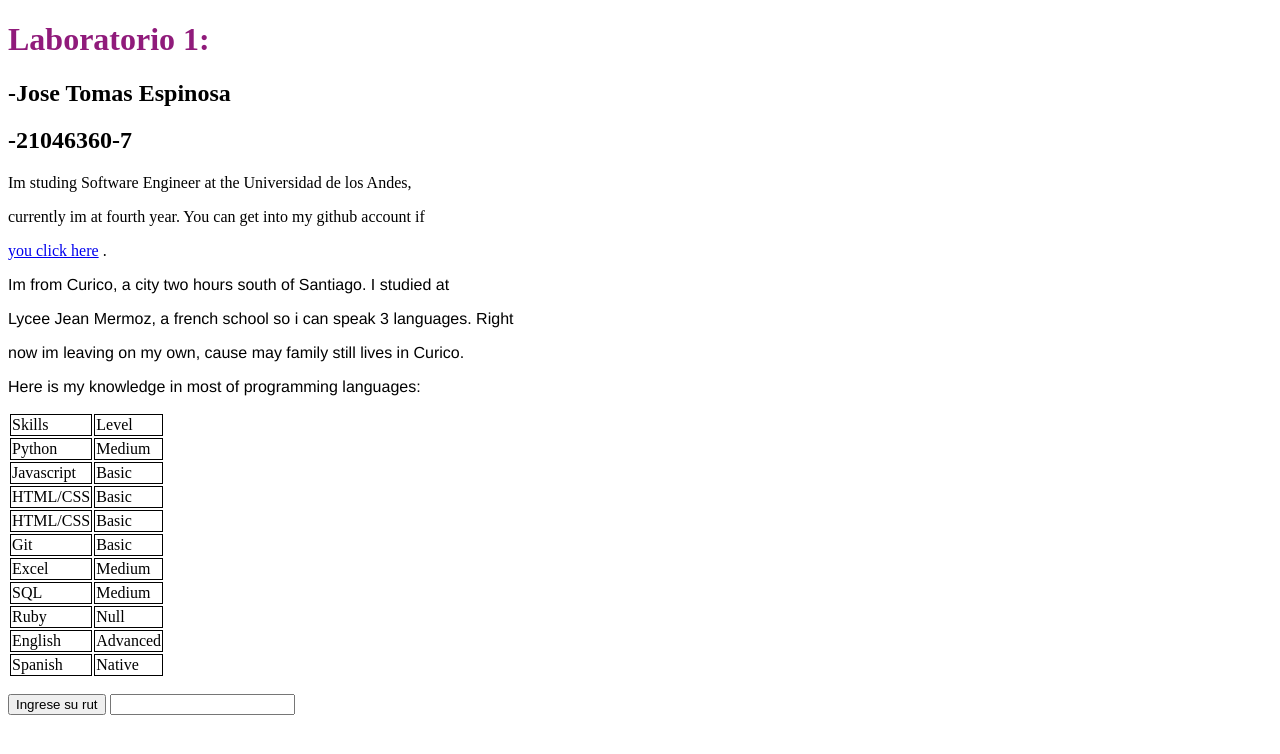
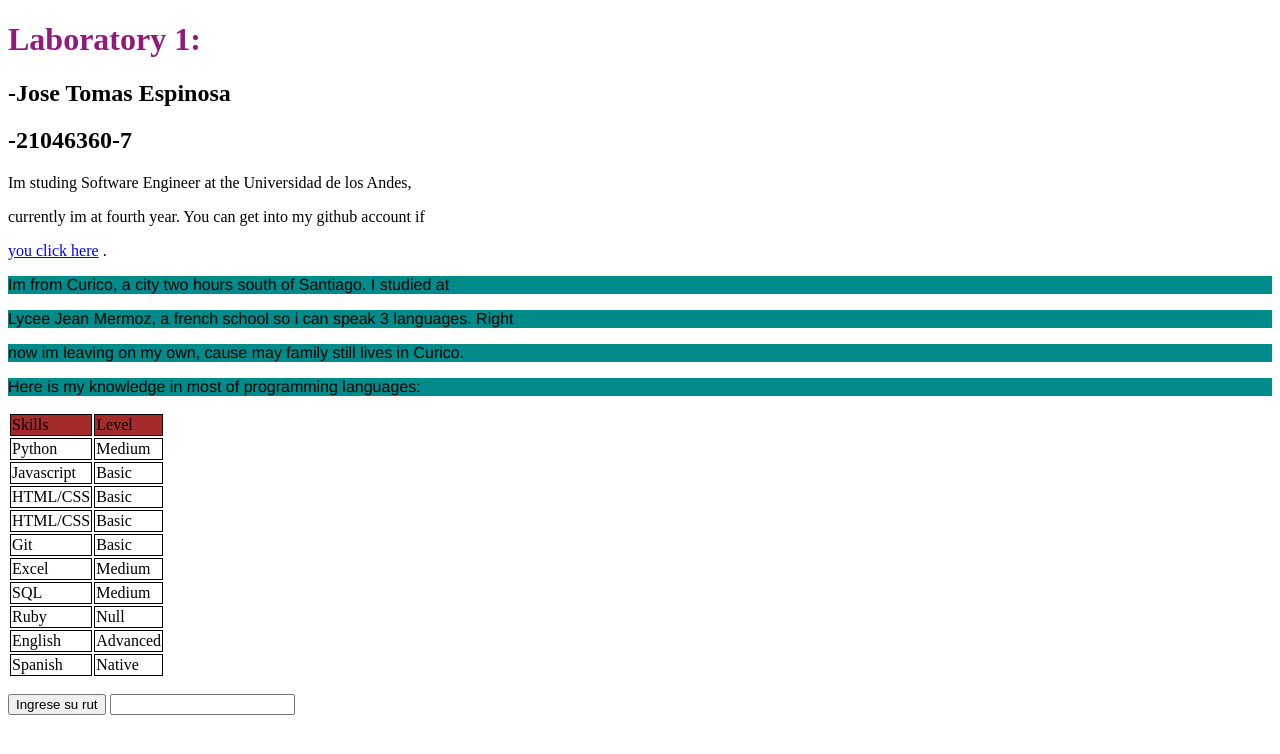
Before and after one commit to Josetoespinosa/Josetoespinosa.github.io, a plain HTML site: page index.html in a window 1280 px wide. Drawn offline with Linux system fonts and the light colour scheme.

Commit message:
Work done

```diff
--- a/index.html
+++ b/index.html
@@ -5,6 +5,7 @@
         <style>
             .segundo{
                 font-family: 'Franklin Gothic Medium', 'Arial Narrow', Arial, sans-serif;
+                background-color: darkcyan;
                 }
 
             .primero{
@@ -18,9 +19,14 @@
             h1{
                 color:rgb(144, 27, 123);
             }
+
+            .primerlugar{
+                background-color: brown;
+            }
+
         </style>
         <title>Lab 1</title>
-        <h1>Laboratorio 1:</h1>
+        <h1>Laboratory 1:</h1>
         <h2>-Jose Tomas Espinosa</h2>
         <h2 id="mirut">-21046360-7</h2>
     </head>
@@ -36,7 +42,7 @@
         <p class ="segundo"> Here is my knowledge in most of programming languages: </p>
         <p></p>
         <table>
-            <tr>
+            <tr class="primerlugar">
                 <td>Skills</td>
                 <td>Level</td>
             </tr>
@@ -85,14 +91,15 @@
         <button id="Boton">Ingrese su rut</button>
         <input type="text" id="rut">
 
+
+    </body>
     <script>
         var boton = document.getElementById("Boton");
         var rut = document.getElementById("rut");
         var mr = document.getElementById("mirut");
         boton.addEventListener("click", function(){
             var ms = rut.value;
-                mr.textContent(ms);
+            mr.textContent = "-"+ms;
         })
     </script>
-    </body>
 </html>
```
Lines whose indentation alone changed are shown as unchanged.
